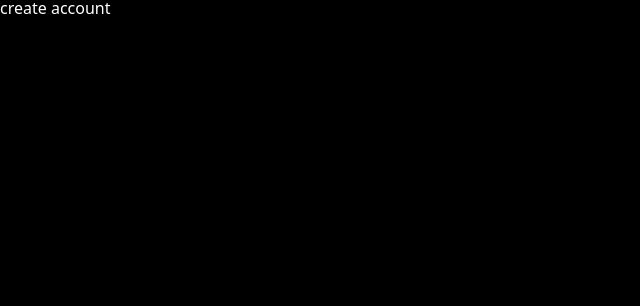
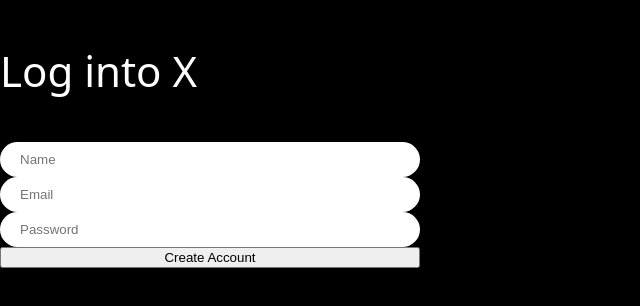
Before and after one commit to keepselvesreal/kiwitter, a React (Vite) app: page /create-account in a window 1280 px wide. Shown: the top 306 px of the page, without its empty margins (0-640 px from the left). Built offline with nearby package versions, Linux system fonts and the light colour scheme; the HTML template or start-up script is replaced by a standard one.

Commit message:
3.1 Forms and UI

```diff
--- a/package.json
+++ b/package.json
@@ -10,6 +10,7 @@
     "preview": "vite preview"
   },
   "dependencies": {
+    "firebase": "^10.1.0",
     "react": "^18.2.0",
     "react-dom": "^18.2.0",
     "react-router-dom": "^6.14.2",
--- a/src/App.tsx
+++ b/src/App.tsx
@@ -4,8 +4,11 @@ import Home from "./routes/home"
 import Profile from "./routes/profile";
 import Login from "./routes/login";
 import CreateAccount from "./routes/create-account";
-import { createGlobalStyle } from "styled-components";
+import { createGlobalStyle, styled } from "styled-components";
 import reset from "styled-reset";
+import {useEffect, useState} from "react";
+import LoadingScreen from "./components/loading-screen"
+import {auth} from "./firebase";
 
 const router = createBrowserRouter([
   {
@@ -42,16 +45,30 @@ const GlobalStyles = createGlobalStyle`
     color: white;
     font-family: system-ui, -apple-system, BlinkMacSystemFont, 'Segoe UI', Roboto, Oxygen, Ubuntu, Cantarell, 'Open Sans', 'Helvetica Neue', sans-serif;
   }
-  `
+  `;
+
+const Wrapper = styled.div`
+height: 100vh;
+display: flex;
+jjustify-content: center;
+`
 
 function App() {
+  const [isLoading, setLoading] = useState(true);
+  const init = async () => {
+    await auth.authStateReady();
+    setLoading(false);
+  };
+  useEffect(() => {
+    init();
+  },  [])
 
   return (
-  <>
+  <Wrapper>
     <GlobalStyles />
-    <RouterProvider router={router} />
-  </>
-  )
-};
+    {isLoading ? <LoadingScreen /> : <RouterProvider router={router} />}
+  </Wrapper>
+  );
+}
 
 export default App
--- /dev/null
+++ b/src/components/loading-screen.tsx
@@ -0,0 +1,20 @@
+import { styled } from "styled-components";
+
+const Wrapper = styled.div`
+height: 100vh;
+display: flex;
+justify-content: center;
+align-items: center;
+`;
+
+const Text = styled.span`
+font-size: 24px;
+`;
+
+export default function LoadingScreen() {
+    return (
+        <Wrapper>
+            <Text>Loading</Text>
+        </Wrapper>
+    )
+}
--- /dev/null
+++ b/src/firebase.ts
@@ -0,0 +1,20 @@
+// Import the functions you need from the SDKs you need
+import { initializeApp } from "firebase/app";
+import { getAuth } from "firebase/auth";
+// TODO: Add SDKs for Firebase products that you want to use
+// https://firebase.google.com/docs/web/setup#available-libraries
+
+// Your web app's Firebase configuration
+const firebaseConfig = {
+  apiKey: "AIzaSyBVaDjS5tm2TXVxoMrhCXrc2Pr2T7c7zNs",
+  authDomain: "kiwitter-2fece.firebaseapp.com",
+  projectId: "kiwitter-2fece",
+  storageBucket: "kiwitter-2fece.appspot.com",
+  messagingSenderId: "189861971724",
+  appId: "1:189861971724:web:e84fe9b292bc70effe2b29"
+};
+
+// Initialize Firebase
+const app = initializeApp(firebaseConfig);
+
+export const auth = getAuth(app);
--- a/src/routes/create-account.tsx
+++ b/src/routes/create-account.tsx
@@ -1,3 +1,110 @@
+import { useState } from "react";
+import { styled} from 'styled-components';
+
+const Wrapper = styled.div`
+  height: 100%
+  display: flex;
+  flex-direction: column;
+  align-items: center;
+  width: 420px;
+  padding: 50px 0px;
+  `;
+
+const Title = styled.h1`
+font-size: 42px
+`;
+
+const Form = styled.form`
+margin-top: 50px;
+display: flex;
+flex-direction: column;
+gap: 10px
+width: 100%;
+`;
+
+const Input = styled.input`
+padding: 10px 20px;
+border-radius: 50px;
+border: none;
+width: 100%
+font-size: 16px;
+&[type="submit"] {
+    cursor: pointer;
+    &:hover {
+        opacity: 0.8;
+    }
+}
+`;
+
+const Error = styled.span`
+    font-weight: 600;
+    color: tamato;
+    `;
+
 export default function CreateAccount() {
-    return <h1>create account</h1>;
+    const [isLoading, setLoading] = useState(false);
+    const [name, setName] = useState("");
+    const [email, setEmail] = useState("");
+    const [password, setPassword] = useState("");
+    const [error, SetError] = useState("");
+    const onChange = (e: React.ChangeEvent<HTMLInputElement>) => {
+        const {
+          target: { name, value },
+        } = e;
+        if (name === "name") {
+          setName(value);
+        } else if (name === "email") {
+          setEmail(value);
+        } else if (name === "password") {
+          setPassword(value);
+        }
+      };
+    const onSubmit = (e: React.FormEvent<HTMLFormElement>) => {
+        e.preventDefault();
+        try {
+            // create account
+            // set the name of the user
+            // redirect to the home page
+        } catch (e) {
+            //setError
+        } finally {
+            setLoading(false);
+        }
+    };
+    return (
+        <Wrapper>
+            <Title>Log into X</Title>
+            <Form onSubmit={onSubmit}>
+                <Input
+                    onChange={onChange}
+                    name="name"
+                    value={name}
+                    placeholder="Name"
+                    type="text"
+                    required
+                />
+                <Input
+                    onChange={onChange}
+                    name="email"
+                    value={email}
+                    placeholder="Email"
+                    type="email"
+                    required
+                />
+                <Input
+                    onChange={onChange}
+                    value={password}
+                    name="password"
+                    placeholder="Password"
+                    type="password"
+                    required
+                />
+                <input
+                    type="submit"
+                    value={isLoading ? "Loading..." : "Create Account"}
+                />
+            </Form>
+            {error !== "" ? <Error>{error}</Error> : null}
+        </Wrapper>
+    );
 }
```
Also changed, not shown: 1 other file (tests, documents, lock files or other folders).
